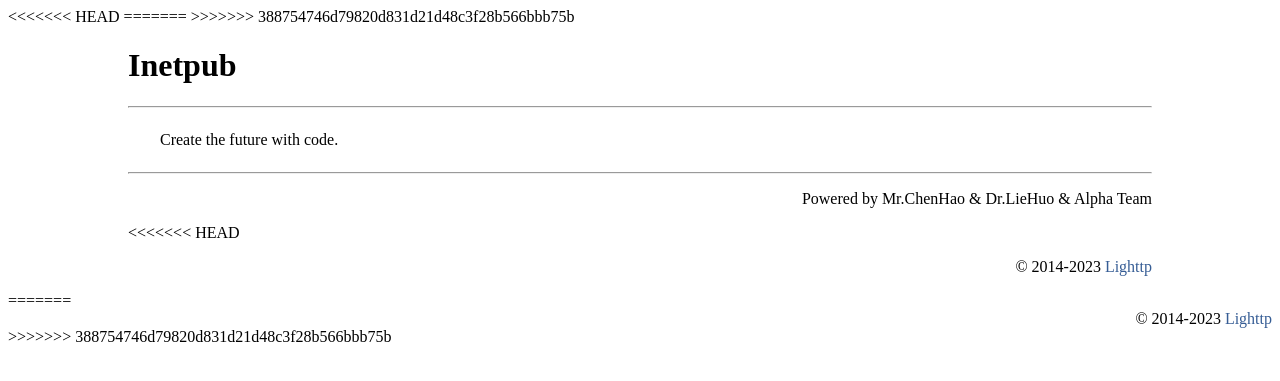
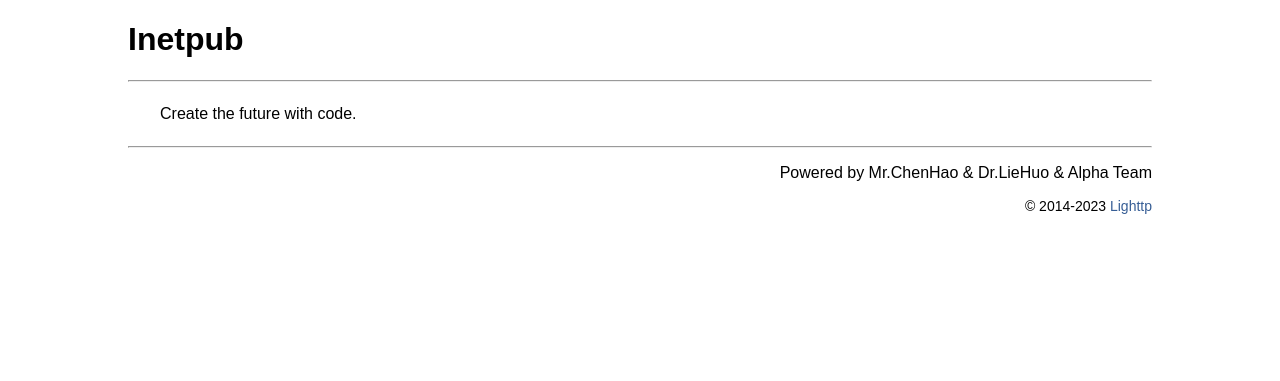
Before and after one commit to Drliehuo/inetpub.github.io, a PHP site: page / in a window 1280 px wide. Shown: the top 381 px of the page. Run offline with PHP 8.4, Linux system fonts and the light colour scheme.

Commit message:
Update Files

```diff
--- a/css/style.css
+++ b/css/style.css
@@ -1,15 +1,9 @@
 @charset "utf-8";
 /* CSS Document */
-<<<<<<< HEAD
 body{font-family:Arial,Verdana,Helvetica; font-size:16px}
 img{max-width:100%; height:auto; border:0}
 pre{margin:0 0 10px; padding:9.5px; font-family:Monaco, Consolas; line-height:18px; overflow-wrap:break-word; background-color:#F5F5F5; border-color:#CCCCCC; border-radius:4px; border-style:solid; border-width:1px; color:#333333; display:block; overflow:auto; overflow-y:scroll}
 h1{font-size:32px}
-=======
-body{font-family:Arial,Verdana,Helvetica}
-img{max-width:100%; height:auto; border:0}
-pre{margin:0 0 10px; padding:9.5px; font-family:Monaco, Consolas; line-height:18px; overflow-wrap:break-word; background-color:#F5F5F5; border-color:#CCCCCC; border-radius:4px; border-style:solid; border-width:1px; color:#333333; display:block; overflow:auto}
->>>>>>> 388754746d79820d831d21d48c3f28b566bbb75b
 a.blue:link{color:#365d95; text-decoration:none}
 a.blue:visited{color:#365d95; text-decoration:none}
 a.blue:hover{color:#365d95; text-decoration:underline}
@@ -27,8 +21,4 @@
 .dpb64{padding:0px 0px 64px 0px}
 .dpb320{padding:0px 0px 320px 0px}
 .dpb640{padding:0px 0px 640px 0px}
-<<<<<<< HEAD
 .footer{font-size:14px}
-=======
-.footer{font-size:12px}
->>>>>>> 388754746d79820d831d21d48c3f28b566bbb75b
--- a/index.html
+++ b/index.html
@@ -4,13 +4,9 @@
     <meta charset="utf-8">
     <meta name="viewport" content="width=device-width, initial-scale=1">
     <title>Inetpub</title>
-<<<<<<< HEAD
-    <meta name="description" content="Create the future with code.">
     <meta name="keywords" content="Inetpub,Home Pages">
-=======
     <meta name="description" content="Create the future with code">
     <meta name="keywords" content="Inetpub,Create the future with code">
->>>>>>> 388754746d79820d831d21d48c3f28b566bbb75b
     <meta name="author" content="Mr.ChenHao">
     <link rel="stylesheet" href="https://inetpub.cn/css/style.css">
     <style>.wrap{max-width:1024px; margin:auto}</style>
@@ -22,14 +18,7 @@
       <p class="txt">Create the future with code.</p>
       <hr>
       <p class="dtr">Powered by Mr.ChenHao & Dr.LieHuo & Alpha Team</p>
-<<<<<<< HEAD
       <footer class="footer dtr"><p>&copy; 2014-2023 <a href="https://inetpub.cn/" title="Lighttp">Lighttp</a></p></footer>
     </div>
   </body>
 </html>
-=======
-      <footer class="footer dtr">&copy; 2014-2023 <a href="https://inetpub.cn/" title="Lighttp">Lighttp</a></footer>
-    </div>
-  </body>
-</html>
->>>>>>> 388754746d79820d831d21d48c3f28b566bbb75b
```
